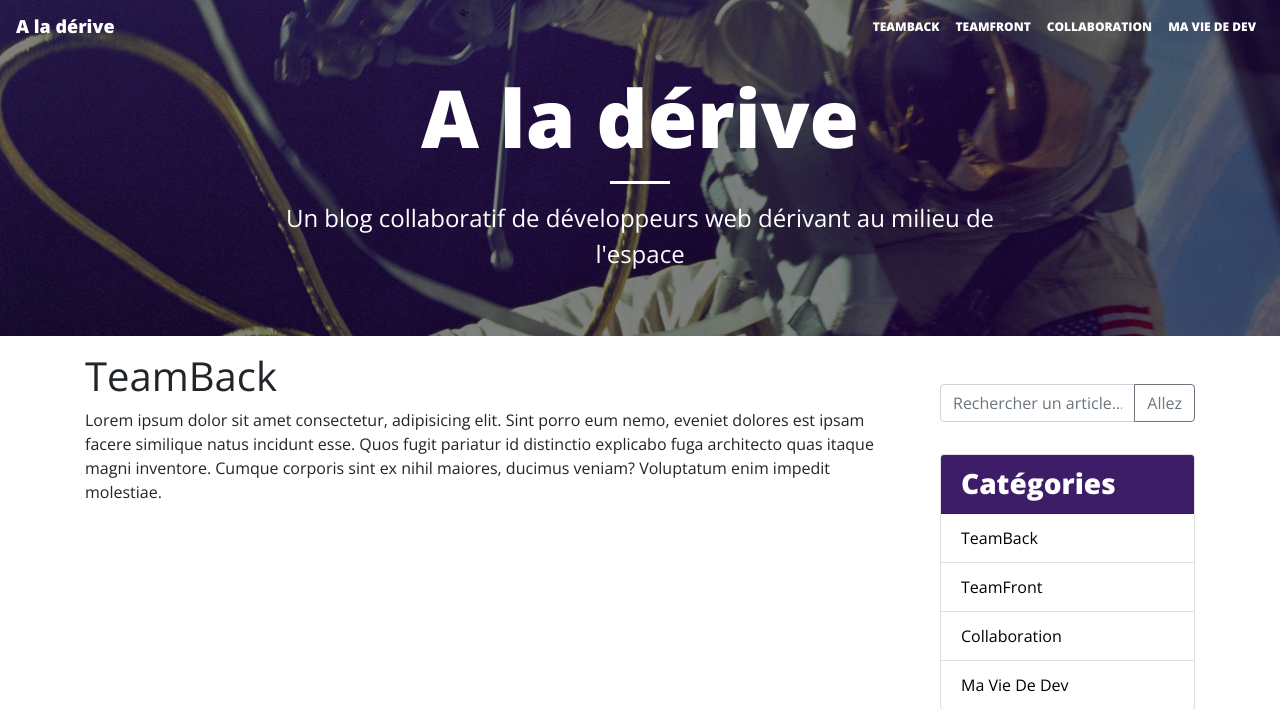
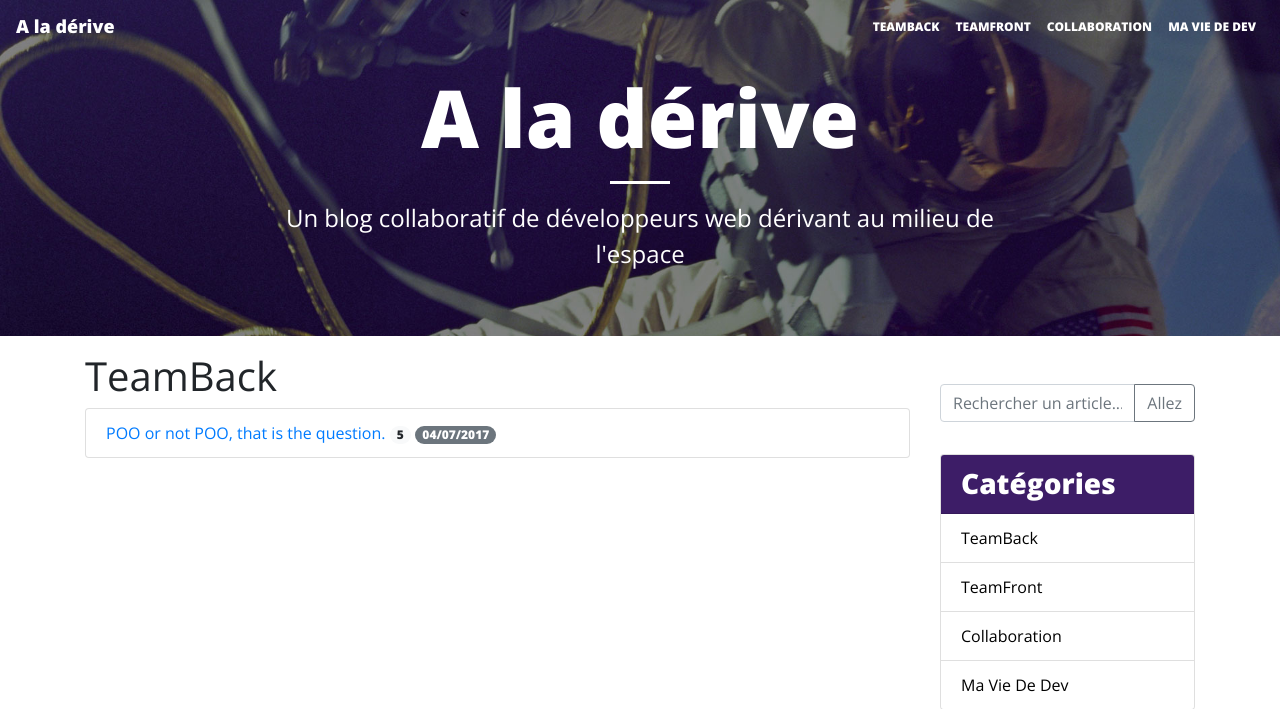
Before and after one commit to StephaneDUPUY/Blog-PHP-based, a PHP site: page /index.php?page=category&id=1 in a window 1280 px wide. Shown: the top 709 px of the page. Run offline with PHP 8.4, Linux system fonts and the light colour scheme; some libraries are stand-ins or nearby versions.

Commit message:
dynamic article list by category

```diff
--- a/inc/classes/Data.php
+++ b/inc/classes/Data.php
@@ -52,6 +52,27 @@ class Data {
         return false;
     }
 
+    /**
+     * Return article list for a dedicated category.
+     *
+     * @param int $categoryId ID form catégory
+     * @return Article[]
+     */
+    public function getArticlesByCategoryId($categoryId) {
+        // set an empty array to be filled by articles from category
+        $articles = [];
+        // for each article
+        foreach ($this->articlesList as $currentId=>$currentArticle) {
+            // if category id match with id passed on setting
+            if ($currentArticle->category == $categoryId) {
+                // so add article in the array
+                $articles[$currentId] = $currentArticle;
+            }
+        }
+        // at the end return the array
+        return $articles;
+    }
+
     // Retrieve all categories
     public function getCategories() {
         return $this->categoriesList;
--- a/inc/templates/category.tpl.php
+++ b/inc/templates/category.tpl.php
@@ -1,5 +1,11 @@
 <h1><?= $category->name ?></h1>
 
-<p>
-    Lorem ipsum dolor sit amet consectetur, adipisicing elit. Sint porro eum nemo, eveniet dolores est ipsam facere similique natus incidunt esse. Quos fugit pariatur id distinctio explicabo fuga architecto quas itaque magni inventore. Cumque corporis sint ex nihil maiores, ducimus veniam? Voluptatum enim impedit molestiae.
-</p>
+<?php foreach ($articlesList as $currentId => $currentArticle) : ?>
+    <ul class="list-group">
+        <li class="list-group-item">
+            <a href="index.php?page=article&id=<?= $currentId ?>"><?= $currentArticle->title ?></a>
+            <span class="badge badge-light badge-pill"><?= $currentArticle->author ?></span>
+            <span class="badge badge-secondary badge-pill"><?= $currentArticle->getDateFr() ?></span>
+        </li>
+    </ul>
+<?php endforeach ?>
--- a/index.php
+++ b/index.php
@@ -35,9 +35,13 @@
     // Category page
     else if ($page == 'category') {
         $templateName = 'category';
+        // retrieve category
         $category = $dataObject->getCategory($_GET['id']);
         if (!$category) {
             $templateName = '404';
+        } else {
+            // retrieve articles by category
+            $articlesList = $dataObject->getArticlesByCategoryId($_GET['id']);
         }
     }
 
```
